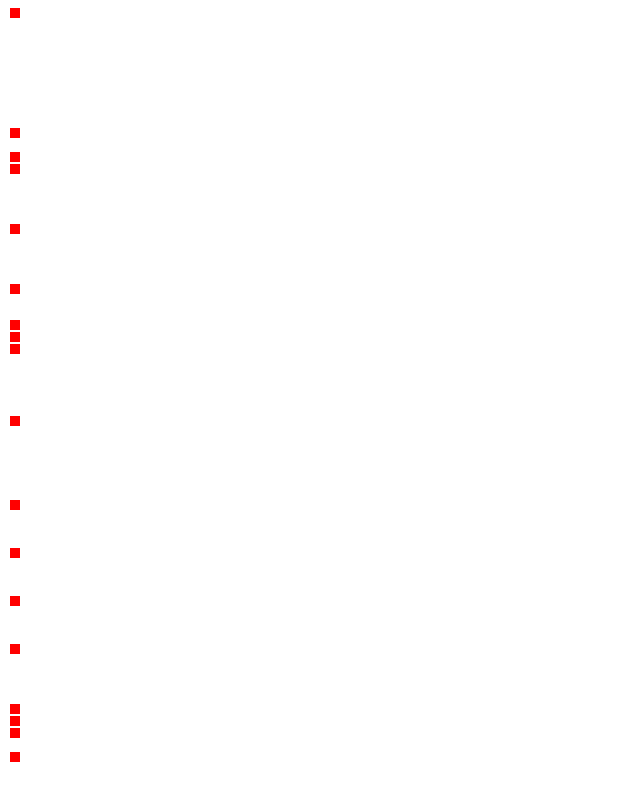
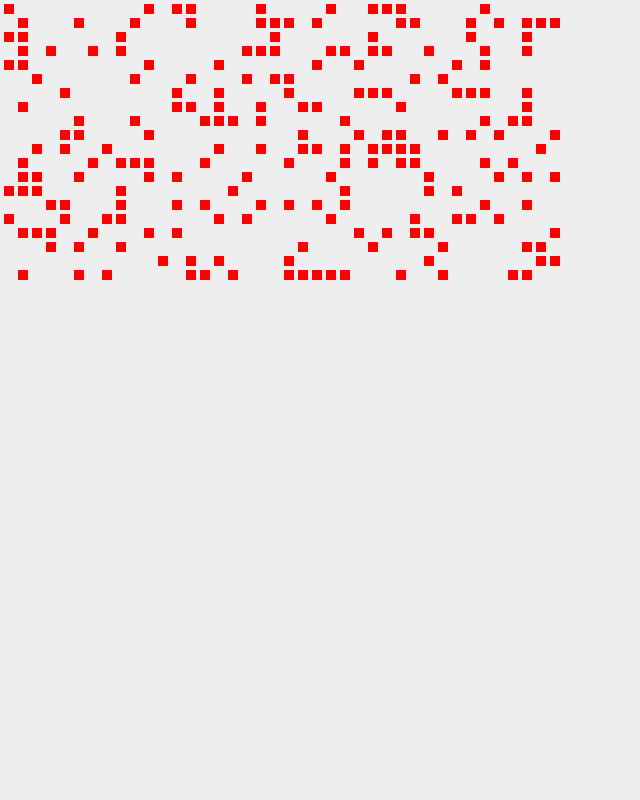
Before and after one commit to selva-oscura/ng-conway, an Angular app: page / in a window 1280 px wide. Shown: the top 800 px of the page, without its empty margins (0-640 px from the left). Built offline with nearby package versions, Linux system fonts and the light colour scheme.

Commit message:
added flexbox display styles to display grid; removed boilerplate scss;

```diff
--- a/src/app/app.component.scss
+++ b/src/app/app.component.scss
@@ -0,0 +1,10 @@
+.grid {
+  display: flex;
+  flex-direction: column;
+  padding: 2px;
+
+  .row {
+    display: flex;
+    flex-direction: row;
+  }
+}
--- a/src/styles.scss
+++ b/src/styles.scss
@@ -1 +1,8 @@
-/* You can add global styles to this file, and also import other style files */
+body {
+  background-color: #eee;
+  height: 100vh;
+  margin: 0;
+  overflow: hidden;
+  padding: 0;
+  width: 100vw;
+}
```
